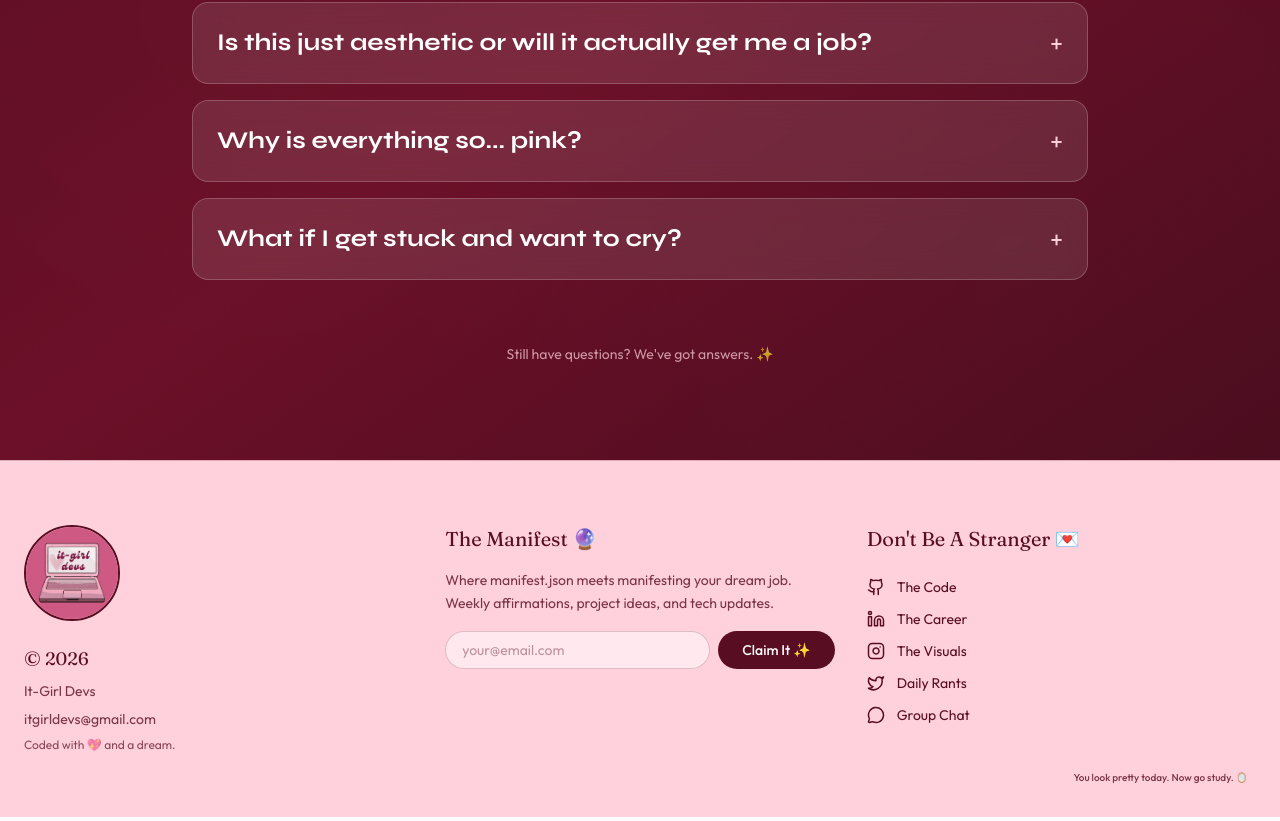
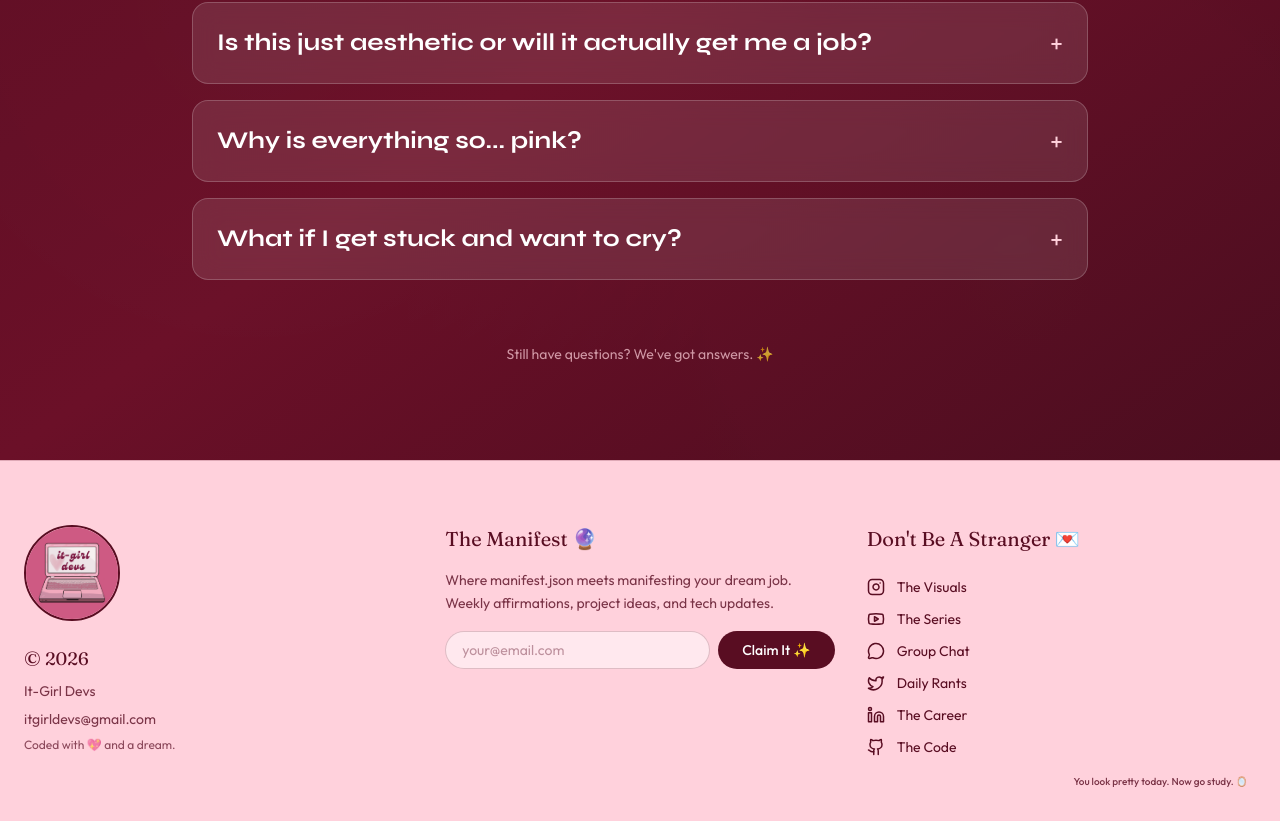
Before and after one commit to anjaliisharmaa/it-girl-devs, a Next.js app in the folder frontend/: page / in a window 1280 px wide. Shown: the part 3860-4681 px from the top of the page. Built offline with nearby package versions, Linux system fonts and the light colour scheme.

Commit message:
added yt in footer

```diff
--- a/frontend/src/components/layout/Footer.tsx
+++ b/frontend/src/components/layout/Footer.tsx
@@ -1,15 +1,16 @@
 import Link from 'next/link';
 import Image from 'next/image';
 import { motion } from 'framer-motion';
-import { Github, Instagram, Twitter, Linkedin, MessageCircle } from 'lucide-react';
+import { Github, Instagram, Twitter, Linkedin, MessageCircle, YoutubeIcon } from 'lucide-react';
 
 export default function Footer() {
   const socialLinks = [
+    { name: 'The Visuals', href: 'https://www.instagram.com/itgirldevs/', icon: Instagram },
+    { name: 'The Series', href: '#', icon: YoutubeIcon },
+    { name: 'Group Chat', href: '#', icon: MessageCircle },
+    { name: 'Daily Rants', href: 'https://x.com/itgirldevs', icon: Twitter },
+    { name: 'The Career', href: '#', icon: Linkedin },
     { name: 'The Code', href: 'https://github.com/anjaliisharmaa/it-girl-devs', icon: Github },
-    { name: 'The Career', href: '#', icon: Linkedin },
-    { name: 'The Visuals', href: 'https://www.instagram.com/itgirldevs/', icon: Instagram },
-    { name: 'Daily Rants', href: 'https://x.com/itgirldevs', icon: Twitter },
-    { name: 'Group Chat', href: '#', icon: MessageCircle },
   ];
 
   return (
```
